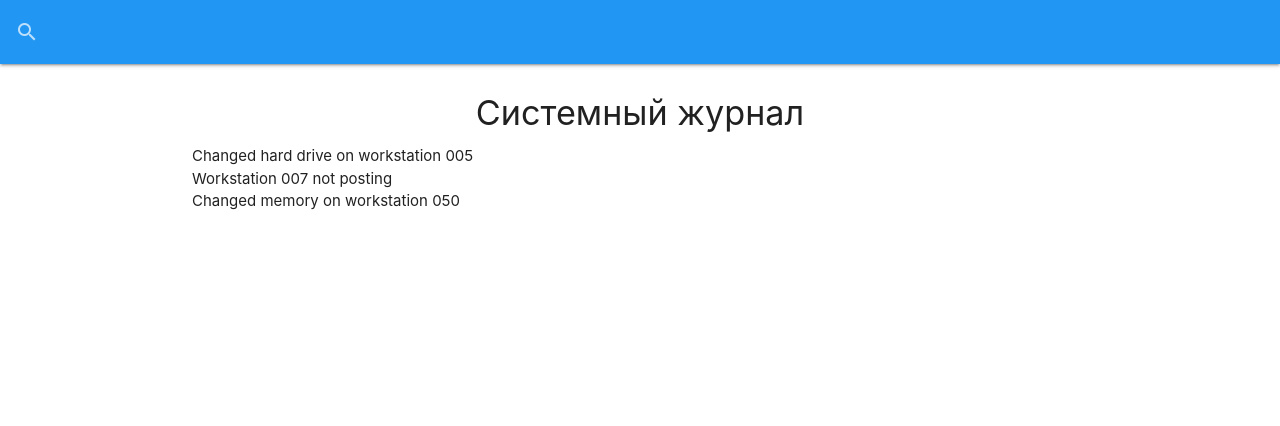
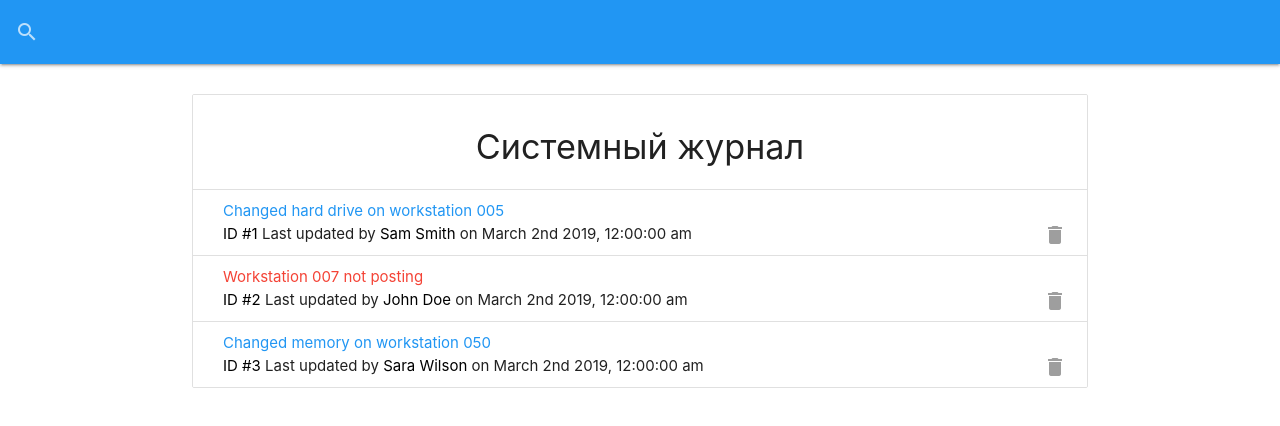
Before and after one commit to n1kko777/it-logger, a React (Create React App) app: page / in a window 1280 px wide. Shown: the top 426 px of the page. Built offline with nearby package versions, Linux system fonts and the light colour scheme; data requests are answered from the project's data file.

Commit message:
LogItem & Preloader

```diff
--- a/package.json
+++ b/package.json
@@ -4,8 +4,10 @@
   "private": true,
   "dependencies": {
     "materialize-css": "^1.0.0",
+    "moment": "^2.24.0",
     "react": "^16.9.0",
     "react-dom": "^16.9.0",
+    "react-moment": "^0.9.2",
     "react-scripts": "3.1.1"
   },
   "scripts": {
--- a/public/index.html
+++ b/public/index.html
@@ -1,5 +1,5 @@
 <!DOCTYPE html>
-<html lang="en">
+<html lang="ru">
 
 <head>
     <meta charset="utf-8" />
@@ -8,7 +8,7 @@
     <meta name="theme-color" content="#000000" />
     <meta name="description" content="Web site created using create-react-app" />
     <link rel="apple-touch-icon" href="logo192.png" />
-    <link rel="stylesheet" href="https://fonts.googleapis.com/icon?family=Material+Icons" />
+    <link href="https://fonts.googleapis.com/icon?family=Material+Icons" rel="stylesheet">
 
     <title>IT Logger</title>
 </head>
--- /dev/null
+++ b/src/components/layout/Preloader.js
@@ -0,0 +1,11 @@
+import React from "react";
+
+const Preloader = () => {
+  return (
+    <div className='progress blue lighten-4'>
+      <div className='indeterminate blue'></div>
+    </div>
+  );
+};
+
+export default Preloader;
--- a/src/components/logs/LogItem.js
+++ b/src/components/logs/LogItem.js
@@ -0,0 +1,36 @@
+import React from "react";
+import Moment from "react-moment";
+import PropTypes from "prop-types";
+
+const LogItem = ({ log }) => {
+  return (
+    <li className='collection-item'>
+      <div>
+        <a
+          href='#edit-log-modal'
+          className={`modal-trigger ${
+            log.attention ? "red-text" : "blue-text"
+          }`}
+        >
+          {log.message}
+        </a>
+        <br />
+        <span className='gray-text'>
+          <span className='black-text'>ID #{log.id}</span> Last updated by{" "}
+          <span className='black-text'>{log.tech}</span> on{" "}
+          <Moment format='MMMM Do YYYY, h:mm:ss a'>{log.date}</Moment>
+        </span>
+
+        <a href='#!' className='secondary-content'>
+          <i className='material-icons grey-text'>delete</i>
+        </a>
+      </div>
+    </li>
+  );
+};
+
+LogItem.propTypes = {
+  log: PropTypes.object.isRequired
+};
+
+export default LogItem;
--- a/src/components/logs/Logs.js
+++ b/src/components/logs/Logs.js
@@ -1,8 +1,15 @@
 import React, { useState, useEffect } from "react";
+import LogItem from "./LogItem";
+
+import Preloader from "../layout/Preloader";
 
 const Logs = () => {
   const [logs, setLogs] = useState([]);
   const [loading, setLoading] = useState(false);
+
+  useEffect(() => {
+    getLogs();
+  }, []);
 
   const getLogs = async () => {
     setLoading(true);
@@ -13,18 +20,13 @@
     setLoading(false);
   };
 
-  useEffect(() => {
-    getLogs();
-    //   eslint-disable-next-line
-  }, []);
-
   if (loading) {
-    return <h4>Загрузка...</h4>;
+    return <Preloader />;
   }
 
   return (
     <div>
-      <ul className='collection-with-header'>
+      <ul className='collection with-header'>
         <li className='collection-header'>
           <h4 className='center'>Системный журнал</h4>
         </li>
@@ -32,7 +34,7 @@
         {!loading && logs.length === 0 ? (
           <p>Системный журнал пуст.</p>
         ) : (
-          logs.map(log => <li>{log.message}</li>)
+          logs.map(log => <LogItem key={log.id} log={log} />)
         )}
       </ul>
     </div>
```
Also changed, not shown: 1 other file (tests, documents, lock files or other folders).
